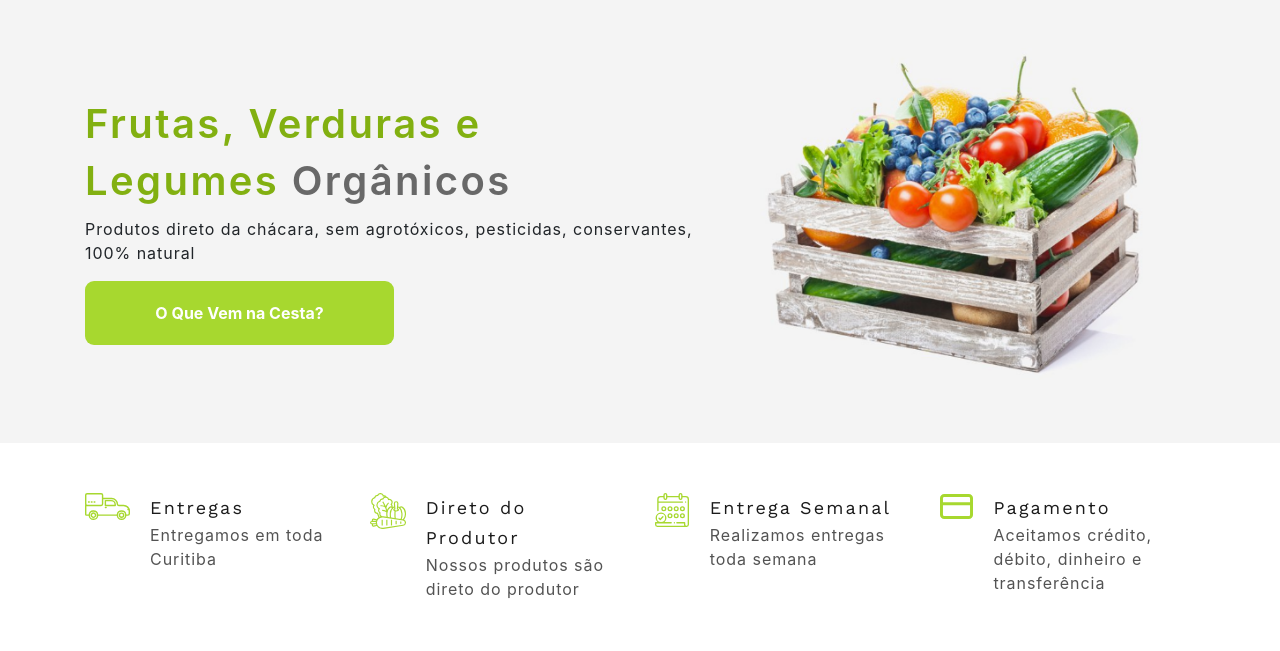
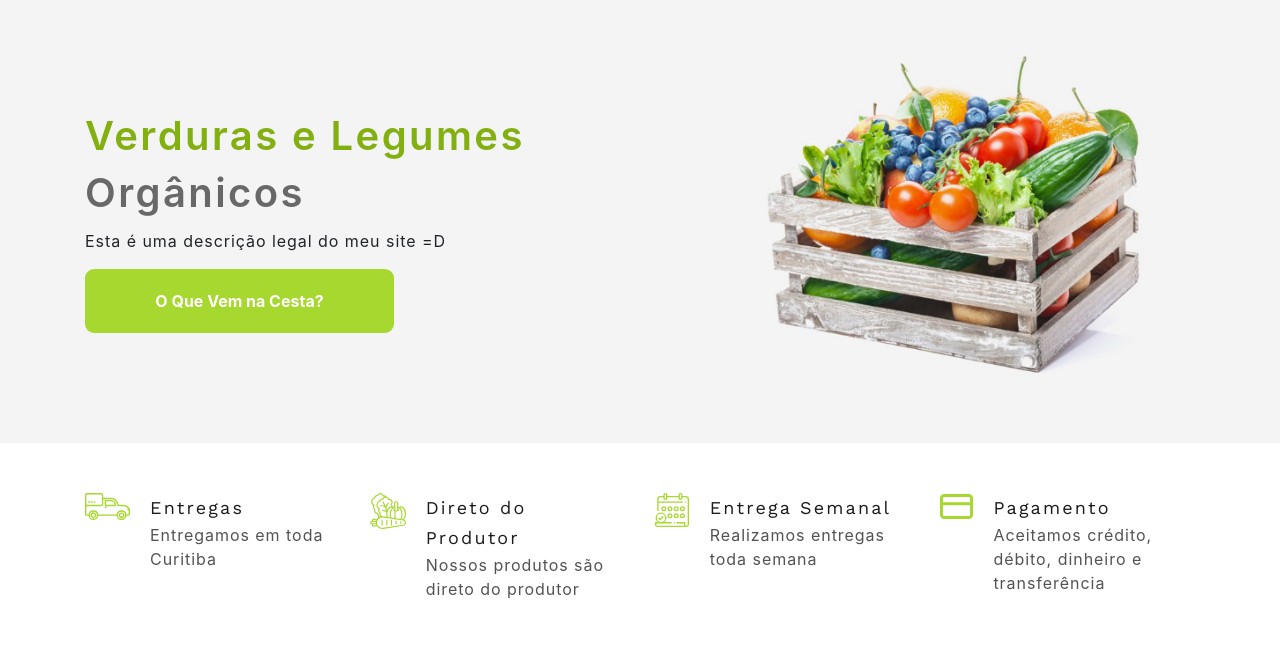
Before and after one commit to Guiador-Digital/curso_deploy_app_html_css_com_amplify, a website: page index.html in a window 1280 px wide. Shown: the part 149-800 px from the top of the page. Drawn offline with nearby package versions, Linux system fonts and the light colour scheme.

Commit message:
Alterando título e descrição do topo do site

```diff
--- a/index.html
+++ b/index.html
@@ -167,10 +167,9 @@
       <div class="container">
         <div class="row row-vertical-center">
           <div class="col-lg-7 col-md-7 col-sm-12 col-xs-12">
-            <h2>Frutas, Verduras e Legumes <span>Orgânicos</span></h2>
+            <h2>Verduras e Legumes <span>Orgânicos</span></h2>
             <p>
-              Produtos direto da chácara, sem agrotóxicos, pesticidas,
-              conservantes, 100% natural
+              Esta é uma descrição legal do meu site =D
             </p>
             <button
               type="button"
```
